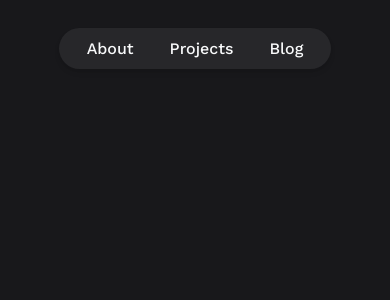
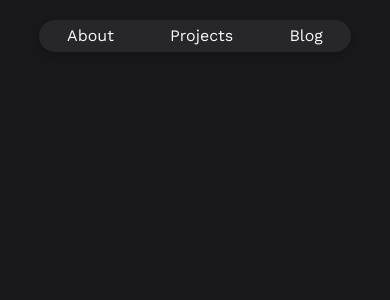
Before and after one commit to subodhGalande/Portfolio, a React (Vite) app: page / in a window 390 px wide. Shown: the top 300 px of the page. Built offline with nearby package versions, Linux system fonts and the light colour scheme.

Commit message:
navbar transition and responsiveness with hover and active effect

```diff
--- a/src/App.jsx
+++ b/src/App.jsx
@@ -1,6 +1,7 @@
 import { useState } from "react";
 import reactLogo from "./assets/react.svg";
 import Navbar from "./components/navbar";
+import Hero from "./components/hero";
 
 function App() {
   const [count, setCount] = useState(0);
@@ -8,6 +9,7 @@ function App() {
   return (
     <div className="App">
       <Navbar />
+      <Hero />
     </div>
   );
 }
--- /dev/null
+++ b/src/components/hero.jsx
@@ -0,0 +1,7 @@
+import React, { Component } from "react";
+
+const Hero = () => {
+  return <div></div>;
+};
+
+export default Hero;
--- a/src/components/navbar.jsx
+++ b/src/components/navbar.jsx
@@ -1,19 +1,20 @@
 import React from "react";
+import App from "./../App";
 
 const Navbar = () => {
   return (
-    <nav class=" flex justify-around sm:justify-end md:justify-end  p-3  ">
+    <nav class="mt-5">
       <div>
-        <ul class=" shadow-md space-x-9 py-2 px-7 rounded-full bg-zinc-800 ">
-          <li class=" inline-block  font-Work font-medium  text-gray-50 ">
-            About
+        <ul class="container mx-auto flex justify-around w-4/5 sm:w-6/12 lg:w-2/5 shadow-md text-base sm:text-lg  py-1 rounded-full bg-zinc-800 ">
+          <li class=" inline-block transition ease-in-out duration-300 active:text-cyan-200 hover:text-cyan-400 font-Work font-normal   text-gray-50 ">
+            <a href="#">About</a>
           </li>
-          <li class=" inline-block   font-Work font-medium   text-gray-50">
-            Projects
+          <li class=" inline-block transition active:text-cyan-200 hover:text-cyan-400 ease-in-out duration-300 font-Work font-normal   text-gray-50">
+            <a href="#">Projects</a>
           </li>
-          <li class="inline-block  font-Work font-medium   text-gray-50">
+          <li class="inline-block transition active:text-cyan-200 ease-in-out duration-300 hover:text-cyan-400  font-Work font-normal   text-gray-50">
             {" "}
-            Blog{" "}
+            <a href="#">Blog</a>
           </li>
         </ul>
       </div>
```
